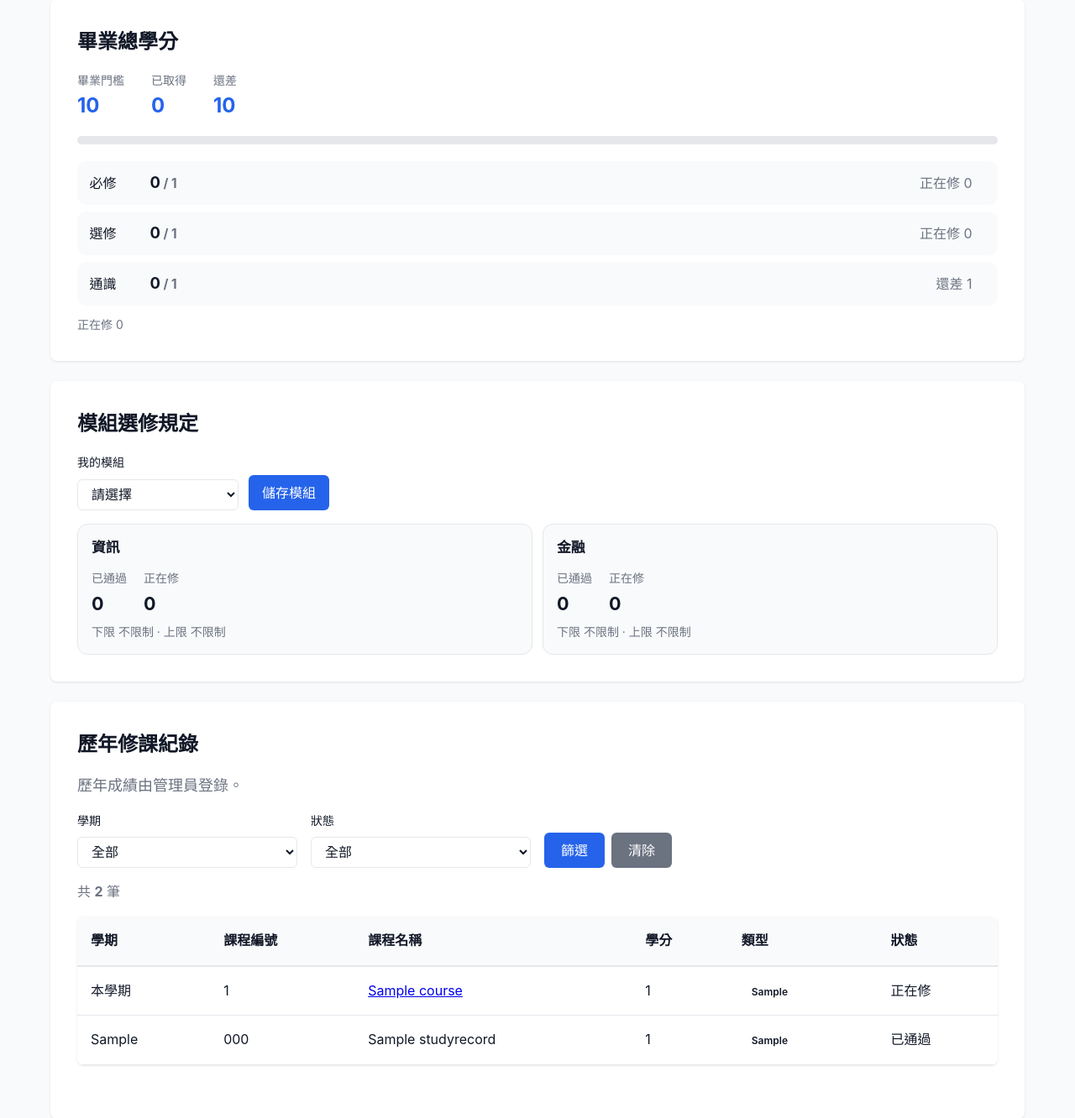
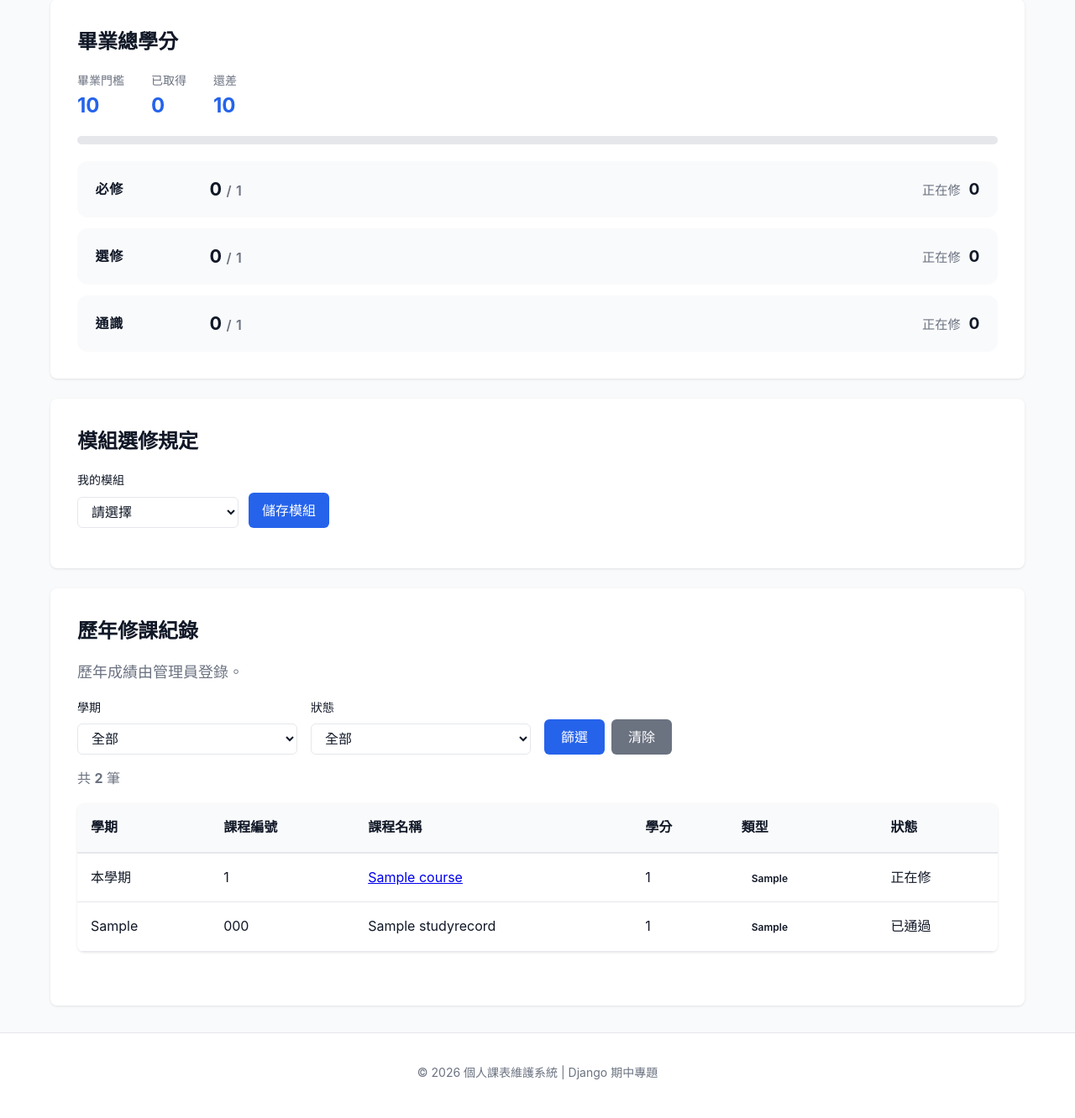
Before and after one commit to 11346070/Class-Schedule, a Django app: page /progress/ in a window 1280 px wide. Shown: the part 181-1513 px from the top of the page at 84% size. After the commit the page ends 1467 px from the top, so only its background shows below. Run offline with Django 5.2, Linux system fonts and the light colour scheme; a user stored in the database is signed in; data comes from the database, SQL or seed files in the repository; tables that the repository leaves empty hold one stand-in row (values such as "Sample post"); grey boxes marked "Sample" are stand-in pictures.

Commit message:
style: show only the chosen module and space out the credit rows
The progress page listed both modules in one tight block, and the required, elective, and general numbers sat against each other.

Co-authored-by: Cursor <cursoragent@cursor.com>

```diff
--- a/static/css/style.css
+++ b/static/css/style.css
@@ -605,102 +605,119 @@ body {
 
 .credit-board {
     display: grid;
-    gap: 0.5rem;
+    gap: 0.85rem;
 }
 
 .credit-line {
     display: grid;
-    grid-template-columns: 3.5rem minmax(5rem, 1fr) auto auto;
-    gap: 0.75rem 1rem;
-    align-items: baseline;
-    padding: 0.7rem 0.9rem;
-    border-radius: 0.65rem;
+    grid-template-columns: 6rem minmax(8rem, 1fr) 9rem;
+    align-items: center;
+    column-gap: 2.5rem;
+    padding: 1rem 1.35rem;
+    border-radius: 0.75rem;
     background: var(--light-bg);
 }
 
-.credit-line strong {
-    font-size: 1.15rem;
+.credit-kind {
+    font-weight: 700;
+    letter-spacing: 0.04em;
+}
+
+.credit-score {
+    font-size: 1.35rem;
+    font-weight: 700;
     color: var(--text-primary);
-}
-
-.credit-line small,
-.credit-line span:last-child,
-.credit-foot {
+    letter-spacing: 0.03em;
+}
+
+.credit-score small {
+    font-size: 1rem;
+    font-weight: 600;
     color: var(--text-secondary);
+}
+
+.credit-progress {
+    justify-self: end;
+    color: var(--text-secondary);
+    font-size: 0.95rem;
+    white-space: nowrap;
+}
+
+.credit-progress strong {
+    margin-left: 0.35rem;
+    font-size: 1.2rem;
+    color: var(--text-primary);
 }
 
 .credit-foot {
     margin: 0.75rem 0 0;
+    color: var(--text-secondary);
     font-size: 0.875rem;
 }
 
 .module-board {
-    display: grid;
-    grid-template-columns: repeat(2, minmax(0, 1fr));
-    gap: 0.75rem;
+    display: block;
 }
 
 .module-tile {
-    padding: 0.9rem 1rem;
-    border: 1px solid var(--border-color);
+    padding: 1.15rem 1.35rem 1.25rem;
+    border: 1px solid var(--primary-color);
     border-radius: 0.75rem;
     background: var(--light-bg);
 }
 
-.module-tile.is-mine {
-    border-color: var(--primary-color);
-}
-
 .module-tile header {
     display: flex;
     align-items: center;
     justify-content: space-between;
-    gap: 0.5rem;
+    gap: 0.75rem;
 }
 
 .module-tile h3 {
     margin: 0;
-    font-size: 1.05rem;
-}
-
-.module-tile .pill:not(.pill-ok) {
-    background: var(--surface);
+    font-size: 1.2rem;
+    letter-spacing: 0.04em;
+}
+
+.module-metrics {
+    display: grid;
+    grid-template-columns: repeat(4, minmax(0, 1fr));
+    gap: 1rem 1.75rem;
+    margin-top: 1.15rem;
+}
+
+.module-metric span {
+    display: block;
+    margin-bottom: 0.35rem;
     color: var(--text-secondary);
-}
-
-.module-metrics {
-    display: flex;
-    gap: 1.25rem;
-    margin: 0.75rem 0 0.35rem;
-    color: var(--text-secondary);
-    font-size: 0.875rem;
-}
-
-.module-metrics strong {
+    font-size: 0.85rem;
+}
+
+.module-metric strong {
     display: block;
-    margin-top: 0.1rem;
-    font-size: 1.35rem;
+    font-size: 1.55rem;
+    line-height: 1.2;
     color: var(--text-primary);
 }
 
-.module-tile p:not(.credit-note) {
-    margin: 0.15rem 0 0;
-    color: var(--text-secondary);
-    font-size: 0.875rem;
-}
-
-.module-tile .credit-note,
-.module-board + .credit-note {
-    margin-top: 0.75rem;
+.module-tile .credit-note {
+    margin-top: 1rem;
 }
 
 @media (max-width: 768px) {
     .credit-line {
-        grid-template-columns: 1fr 1fr;
-    }
-
-    .module-board {
         grid-template-columns: 1fr;
+        row-gap: 0.45rem;
+        column-gap: 0;
+    }
+
+    .credit-progress {
+        justify-self: start;
+    }
+
+    .module-metrics {
+        grid-template-columns: repeat(2, minmax(0, 1fr));
+        gap: 1rem 1.25rem;
     }
 }
 
--- a/templates/progress.html
+++ b/templates/progress.html
@@ -29,25 +29,21 @@
     </div>
     <div class="credit-board">
         <div class="credit-line">
-            <span>必修</span>
-            <strong>{{ summary.required.earned }}<small> / {{ summary.required.need }}</small></strong>
-            <!-- <span>還差 {{ summary.required.gap }}</span> -->
-            <span>正在修 {{ summary.required.in_progress }}</span>
+            <span class="credit-kind">必修</span>
+            <span class="credit-score"><strong>{{ summary.required.earned }}</strong><small> / {{ summary.required.need }}</small></span>
+            <span class="credit-progress">正在修 <strong>{{ summary.required.in_progress }}</strong></span>
         </div>
         <div class="credit-line">
-            <span>選修</span>
-            <strong>{{ summary.elective.earned }}<small> / {{ summary.elective.need }}</small></strong>
-            <!-- <span>還差 {{ summary.elective.gap }}</span> -->
-            <span>正在修 {{ summary.elective.in_progress }}</span>
+            <span class="credit-kind">選修</span>
+            <span class="credit-score"><strong>{{ summary.elective.earned }}</strong><small> / {{ summary.elective.need }}</small></span>
+            <span class="credit-progress">正在修 <strong>{{ summary.elective.in_progress }}</strong></span>
         </div>
         <div class="credit-line">
-            <span>通識</span>
-            <strong>{{ summary.general.earned }}<small> / {{ summary.general.need }}</small></strong>
-            <span>還差 {{ summary.general.gap }}</span>
-            <!-- <span>正在修 {{ summary.general.in_progress }}</span> -->
+            <span class="credit-kind">通識</span>
+            <span class="credit-score"><strong>{{ summary.general.earned }}</strong><small> / {{ summary.general.need }}</small></span>
+            <span class="credit-progress">正在修 <strong>{{ summary.general.in_progress }}</strong></span>
         </div>
     </div>
-    <p class="credit-foot">正在修 {{ summary.in_progress_total }}{% if summary.unrecognized_total %} · 不認列 {{ summary.unrecognized_total }}{% endif %}</p>
 </div>
 
 <div class="detail-card stack-card">
@@ -64,43 +60,36 @@
         </div>
         <button type="submit" class="btn btn-primary" data-no-disable>儲存模組</button>
     </form>
+    {% if module_summary.mine %}
     <div class="module-board">
         {% for row in module_summary.rows %}
-        <article class="module-tile{% if module_summary.mine == row.module %} is-mine{% endif %}">
+        {% if row.module == module_summary.mine %}
+        <article class="module-tile is-mine">
             <header>
                 <h3>{{ row.module }}</h3>
-                {% if module_summary.mine == row.module %}
                 <span class="pill pill-ok">我的模組</span>
-                {% elif module_summary.other == row.module %}
-                <span class="pill">另一模組</span>
-                {% endif %}
             </header>
             <div class="module-metrics">
-                <span>已通過 <strong>{{ row.passed }}</strong></span>
-                <span>正在修 <strong>{{ row.in_progress }}</strong></span>
+                <div class="module-metric"><span>已通過</span><strong>{{ row.passed }}</strong></div>
+                <div class="module-metric"><span>正在修</span><strong>{{ row.in_progress }}</strong></div>
+                <div class="module-metric"><span>下限</span><strong>{{ row.min_label }}</strong></div>
+                <div class="module-metric"><span>上限</span><strong>{{ row.max_label }}</strong></div>
             </div>
-            <p>下限 {{ row.min_label }} · 上限 {{ row.max_label }}</p>
-            {% if module_summary.other == row.module %}
-            <p>可認列 {{ module_summary.recognized }} / {{ module_summary.cap }}</p>
+            {% if row.unrecognized %}
+            <p class="credit-note">不認列 {{ row.unrecognized }} 學分</p>
             {% endif %}
-            {% if row.unrecognized %}
-            <p class="credit-note">不認列 {{ row.unrecognized }}</p>
-            {% endif %}
-            {% if module_summary.mine == row.module and row.gap %}
+            {% if row.gap %}
             <p class="credit-note">還差 {{ row.gap }} 學分</p>
             {% endif %}
-            {% if module_summary.mine == row.module and row.over %}
+            {% if row.over %}
             <p class="credit-note">已超過上限</p>
             {% endif %}
         </article>
+        {% endif %}
         {% endfor %}
     </div>
-    {% if module_summary.mine %}
-        {% if module_summary.overflow %}
-        <p class="credit-note">另一模組超出 {{ module_summary.overflow }} 學分，不計入認列。</p>
-        {% endif %}
     {% else %}
-    <p class="credit-foot">選好模組後才計算認列，上限 {{ module_summary.cap }} 學分。</p>
+    <p class="credit-foot">選擇模組後，這裡會顯示該模組的學分。</p>
     {% endif %}
     {% for note in module_limit_notes %}
     <p class="credit-note">{{ note }}</p>
```
Also changed, not shown: timetable/tests.py (+9 -7 lines).
